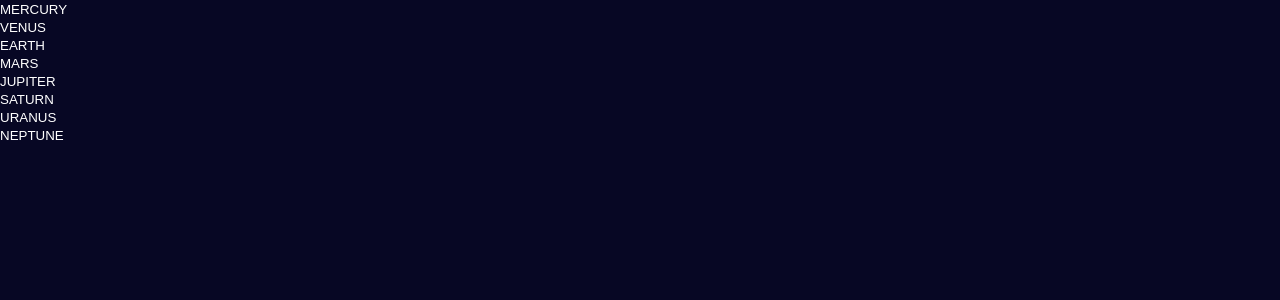
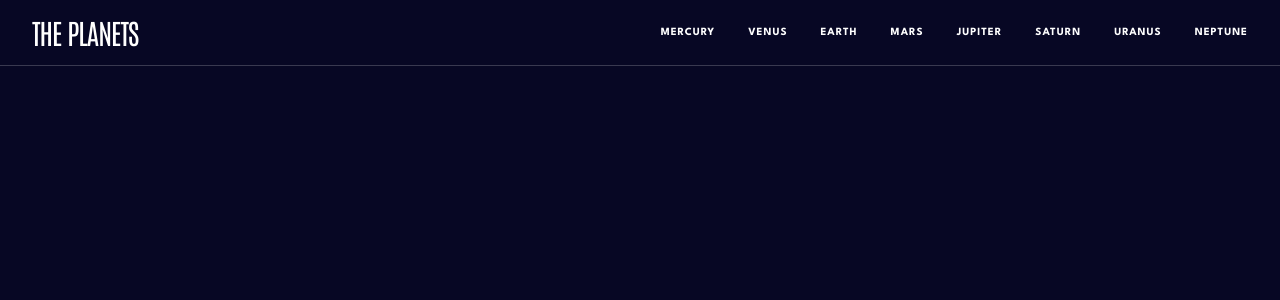
Before and after one commit to mishkamebonia/planet-app, a React (Vite) app: page / in a window 1280 px wide. Shown: the top 300 px of the page. Built offline with nearby package versions, Linux system fonts and the light colour scheme.

Commit message:
created component

```diff
--- a/src/components/navigation/Navigation.tsx
+++ b/src/components/navigation/Navigation.tsx
@@ -1,35 +1,40 @@
+import styles from "./Navigation.module.scss";
+
 type HandleButtonClick = (planetId: string) => void;
 
 const Navigation: React.FC<{ handleButtonClick: HandleButtonClick }> = ({
   handleButtonClick,
 }) => {
   return (
-    <ul>
-      <li>
-        <button onClick={() => handleButtonClick("mercury")}>Mercury</button>
-      </li>
-      <li>
-        <button onClick={() => handleButtonClick("venus")}>Venus</button>
-      </li>
-      <li>
-        <button onClick={() => handleButtonClick("earth")}>Earth</button>
-      </li>
-      <li>
-        <button onClick={() => handleButtonClick("mars")}>Mars</button>
-      </li>
-      <li>
-        <button onClick={() => handleButtonClick("jupiter")}>Jupiter</button>
-      </li>
-      <li>
-        <button onClick={() => handleButtonClick("saturn")}>Saturn</button>
-      </li>
-      <li>
-        <button onClick={() => handleButtonClick("uranus")}>Uranus</button>
-      </li>
-      <li>
-        <button onClick={() => handleButtonClick("neptune")}>Neptune</button>
-      </li>
-    </ul>
+    <nav className={styles.nav}>
+      <p className={styles.logo}>the planets</p>
+      <div className={styles.row}>
+        <button onClick={() => handleButtonClick("mercury")}>
+          <h4>Mercury</h4>
+        </button>
+        <button onClick={() => handleButtonClick("venus")}>
+          <h4>Venus</h4>
+        </button>
+        <button onClick={() => handleButtonClick("earth")}>
+          <h4>Earth</h4>
+        </button>
+        <button onClick={() => handleButtonClick("mars")}>
+          <h4>Mars</h4>
+        </button>
+        <button onClick={() => handleButtonClick("jupiter")}>
+          <h4>Jupiter</h4>
+        </button>
+        <button onClick={() => handleButtonClick("saturn")}>
+          <h4>Saturn</h4>
+        </button>
+        <button onClick={() => handleButtonClick("uranus")}>
+          <h4>Uranus</h4>
+        </button>
+        <button onClick={() => handleButtonClick("neptune")}>
+          <h4>Neptune</h4>
+        </button>
+      </div>
+    </nav>
   );
 };
 
```
